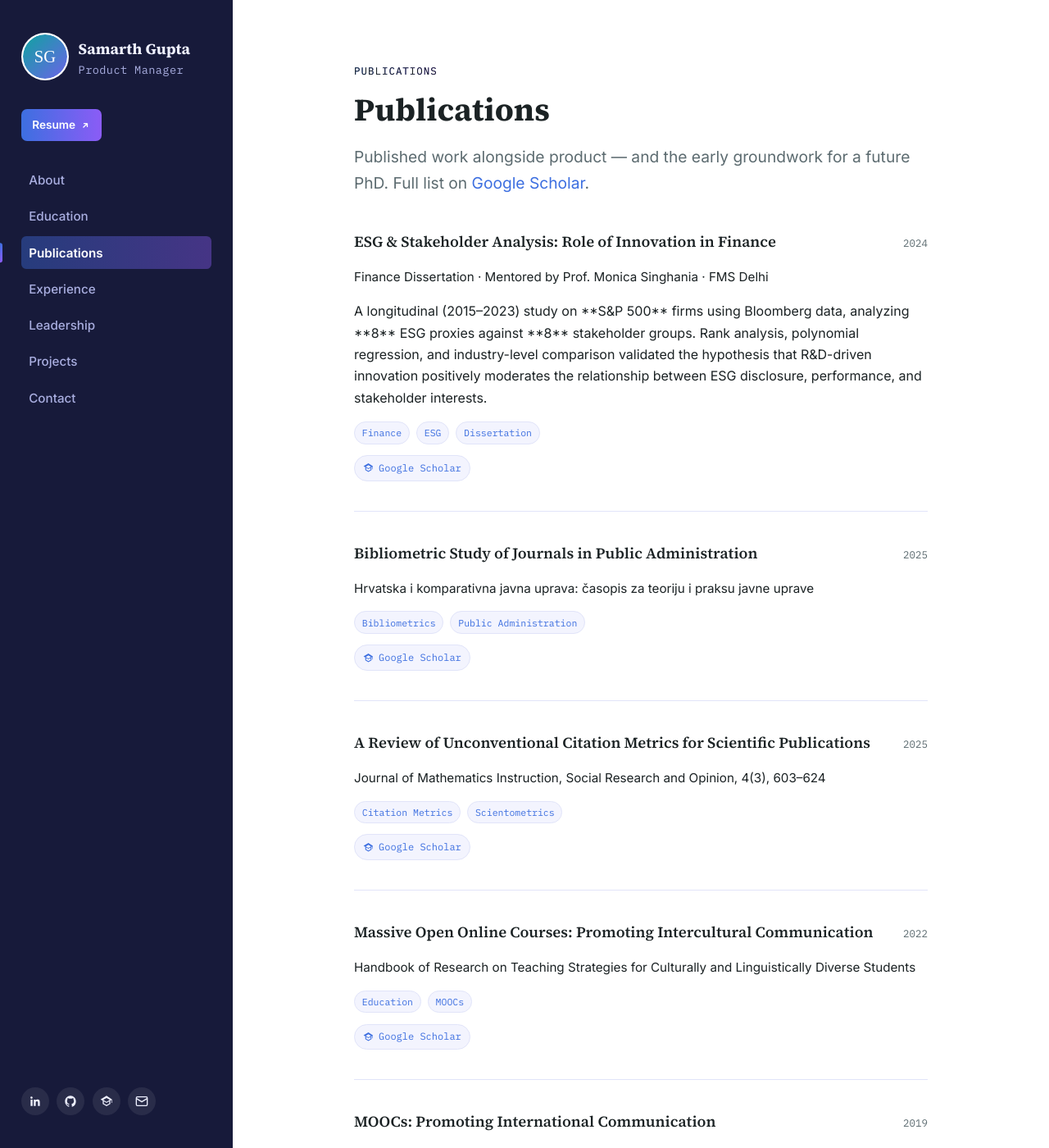
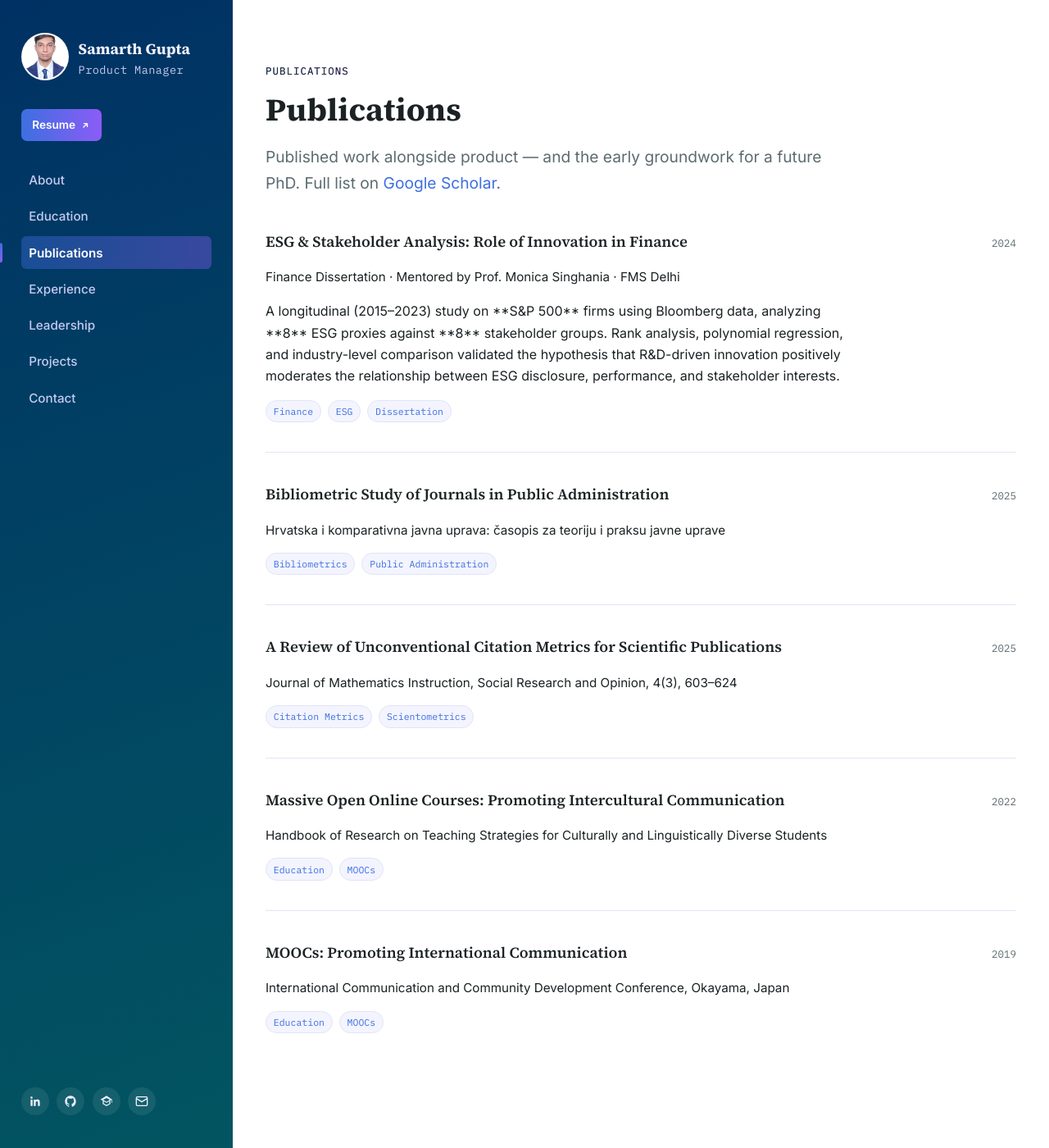
Before and after one commit to sgupta2501/sgupta2501.github.io, a Jekyll site: the page built from publications.md, in a window 1280 px wide and 1400 px high. Shown: the whole window at 82% size. Built offline with Jekyll 4.4.1, drawn with Linux system fonts in a browser that asks for light colours.

Commit message:
version 6

```diff
--- a/_includes/sidebar.html
+++ b/_includes/sidebar.html
@@ -2,7 +2,7 @@
   <div class="sidebar-header-row">
     <div class="sidebar-header">
       <a href="{{ '/' | relative_url }}" class="avatar-link" aria-label="Home">
-        <img src="{{ '/assets/img/avatar.svg' | relative_url }}" alt="Samarth Gupta" class="avatar">
+        <img src="{{ '/assets/img/avatar.png' | relative_url }}" alt="Samarth Gupta" class="avatar">
       </a>
       <div class="sidebar-id">
         <h1 class="sidebar-name"><a href="{{ '/' | relative_url }}">Samarth Gupta</a></h1>
--- a/assets/css/style.css
+++ b/assets/css/style.css
@@ -10,9 +10,11 @@
   --bg: #FFFFFF;
   --bg-alt: #F3F4FE;        /* blue/purple-tinted section wash */
   --border: #E1E4F9;
-  --sidebar-bg: #171A3A;    /* deep indigo sidebar */
+  --sidebar-bg: #0A3A6E;         /* fallback flat color */
+  --sidebar-bg-start: #003164;   /* deep blue, sampled from reference photo */
+  --sidebar-bg-end: #025561;     /* deep teal, sampled from reference photo, darkened for contrast */
   --sidebar-fg: #EEF0FF;
-  --sidebar-muted: #A9AEE0;
+  --sidebar-muted: #C3CBF0;
 
   --font-display: 'Archivo Black', 'Source Serif 4', Georgia, serif;
   --font-serif: 'Source Serif 4', Georgia, serif;
@@ -20,7 +22,7 @@
   --font-mono: 'IBM Plex Mono', 'SFMono-Regular', Consolas, monospace;
 
   --sidebar-width: 284px;
-  --content-max: 780px;
+  --content-max: 1100px;
 }
 
 * { box-sizing: border-box; }
@@ -65,6 +67,7 @@ h1, h2, h3, h4 {
   width: var(--sidebar-width);
   flex-shrink: 0;
   background: var(--sidebar-bg);
+  background: linear-gradient(160deg, var(--sidebar-bg-start) 0%, var(--sidebar-bg-end) 100%);
   padding: 2.5rem 1.6rem;
   display: flex;
   flex-direction: column;
@@ -205,7 +208,7 @@ h1, h2, h3, h4 {
 
 /* Education / Experience get extra width so the horizontal timeline wave
    has room to breathe before it needs to scroll. */
-.content-inner--wide { max-width: 1320px; }
+.content-inner--wide { max-width: 1600px; }
 
 .page-footer {
   max-width: var(--content-max);
@@ -335,9 +338,10 @@ h1, h2, h3, h4 {
   margin-bottom: 0.15rem;
 }
 .entry-title { font-family: var(--font-serif); font-size: 1.15rem; font-weight: 600; color: var(--ink); }
-.entry-icon { color: var(--accent); vertical-align: -2px; margin-right: 0.35rem; flex-shrink: 0; }
+.entry-icon { width: 20px; height: 20px; color: var(--accent); vertical-align: -4px; margin-right: 0.4rem; flex-shrink: 0; }
 .entry-org { color: var(--muted); font-size: 0.95rem; }
 .entry-date { font-family: var(--font-mono); font-size: 0.78rem; color: var(--muted); white-space: nowrap; }
+.entry > p, .entry ul { max-width: 72ch; }
 
 .tag-row { display: flex; flex-wrap: wrap; gap: 0.5rem; margin: 0.75rem 0 0; }
 .tag {
@@ -377,10 +381,10 @@ h1, h2, h3, h4 {
 }
 
 .org-badge.badge-sm {
-  width: 36px;
-  height: 36px;
-  border-radius: 9px;
-  font-size: 0.58rem;
+  width: 52px;
+  height: 52px;
+  border-radius: 12px;
+  font-size: 0.68rem;
 }
 
 .entry-header-with-badge {
@@ -459,8 +463,6 @@ h1, h2, h3, h4 {
   align-items: center;
   gap: 0.5rem;
 }
-.timeline-item.is-up .timeline-node { margin-top: 1.3rem; }
-.timeline-item.is-down .timeline-node { margin-bottom: 1.3rem; }
 
 /* thin stem connecting the card to its dot */
 .timeline-item.is-up .timeline-node::before,
@@ -665,6 +667,29 @@ h1, h2, h3, h4 {
 /* ============================================
    Responsive
    ============================================ */
+/* Desktop (generous width): cards flex to fill the row exactly, so the
+   timeline never needs to scroll. Narrower windows (tablet) fall back to
+   the fixed-width scrollable track defined above; mobile stacks vertically
+   (see the max-width: 860px block below). */
+@media (min-width: 1400px) {
+  .timeline-wrap {
+    overflow-x: visible;
+    -webkit-mask-image: none;
+    mask-image: none;
+  }
+  .timeline-track {
+    width: 100%;
+    min-width: 0;
+    gap: 2rem;
+    padding: 3.5rem 1.5rem;
+  }
+  .timeline-item {
+    flex: 1 1 0;
+    width: auto;
+    min-width: 0;
+  }
+}
+
 @media (max-width: 860px) {
   .layout { flex-direction: column; }
 
--- a/publications.md
+++ b/publications.md
@@ -8,9 +8,6 @@ description: Published research and dissertation work, ahead of a future PhD.
 <p class="eyebrow">Publications</p>
 <h1>Publications</h1>
 <p class="lede">Published work alongside product — and the early groundwork for a future PhD. Full list on <a href="https://scholar.google.com/citations?user=5JrNL14AAAAJ&hl=en" target="_blank" rel="noopener">Google Scholar</a>.</p>
-
-<!-- Each "Google Scholar" link below is an auto-generated search-by-title link.
-     If you have the exact citation URL for a paper, swap it in for a more precise link. -->
 
 <div class="entry">
   <div class="entry-header">
@@ -24,22 +21,12 @@ description: Published research and dissertation work, ahead of a future PhD.
     <span class="tag">ESG</span>
     <span class="tag">Dissertation</span>
   </div>
+  <!-- Optional links — uncomment and fill in once you have them:
   <div class="paper-links">
-    <a class="paper-link" href="https://scholar.google.com/scholar?q=ESG%20%26%20Stakeholder%20Analysis%3A%20Role%20of%20Innovation%20in%20Finance" target="_blank" rel="noopener">
-      <svg viewBox="0 0 24 24" fill="currentColor"><path d="M12 2L1 8.5l4 2.32V17l7 4 7-4v-6.18l2-1.16V15h1V8.5L12 2zm6.06 7.51L12 13.15 5.94 9.51 12 6.02l6.06 3.49zM17 15.99l-5 2.86-5-2.86v-3.94l5 2.9 5-2.9v3.94z"/></svg>
-      Google Scholar
-    </a>
-    <!-- Optional extras — uncomment and fill in once you have links:
-    <a class="paper-link" href="YOUR_GITHUB_REPO_URL" target="_blank" rel="noopener">
-      <svg viewBox="0 0 24 24" fill="currentColor"><path d="M12 2C6.48 2 2 6.58 2 12.25c0 4.53 2.87 8.37 6.84 9.73.5.1.68-.22.68-.49 0-.24-.01-1.04-.01-1.89-2.78.62-3.37-1.22-3.37-1.22-.45-1.18-1.11-1.49-1.11-1.49-.91-.64.07-.63.07-.63 1 .07 1.53 1.06 1.53 1.06.89 1.56 2.34 1.11 2.91.85.09-.66.35-1.11.63-1.37-2.22-.26-4.56-1.14-4.56-5.06 0-1.12.39-2.03 1.03-2.75-.1-.26-.45-1.31.1-2.73 0 0 .84-.28 2.75 1.05a9.32 9.32 0 0 1 5 0c1.9-1.33 2.74-1.05 2.74-1.05.55 1.42.2 2.47.1 2.73.64.72 1.03 1.63 1.03 2.75 0 3.93-2.34 4.79-4.57 5.05.36.32.68.94.68 1.9 0 1.37-.01 2.47-.01 2.81 0 .27.18.6.69.49A10.26 10.26 0 0 0 22 12.25C22 6.58 17.52 2 12 2z"/></svg>
-      GitHub
-    </a>
-    <a class="paper-link" href="{{ '/assets/papers/esg-stakeholder-analysis.pdf' | relative_url }}" target="_blank" rel="noopener">
-      <svg viewBox="0 0 24 24" fill="none" stroke="currentColor" stroke-width="2"><path d="M14 2H6a2 2 0 0 0-2 2v16a2 2 0 0 0 2 2h12a2 2 0 0 0 2-2V8z"/><path d="M14 2v6h6"/></svg>
-      PDF
-    </a>
-    -->
+    <a class="paper-link" href="YOUR_GITHUB_REPO_URL" target="_blank" rel="noopener">GitHub</a>
+    <a class="paper-link" href="{{ '/assets/papers/YOUR_FILE.pdf' | relative_url }}" target="_blank" rel="noopener">PDF</a>
   </div>
+  -->
 </div>
 
 <div class="entry">
@@ -52,12 +39,12 @@ description: Published research and dissertation work, ahead of a future PhD.
     <span class="tag">Bibliometrics</span>
     <span class="tag">Public Administration</span>
   </div>
+  <!-- Optional links — uncomment and fill in once you have them:
   <div class="paper-links">
-    <a class="paper-link" href="https://scholar.google.com/scholar?q=Bibliometric%20Study%20of%20Journals%20in%20Public%20Administration" target="_blank" rel="noopener">
-      <svg viewBox="0 0 24 24" fill="currentColor"><path d="M12 2L1 8.5l4 2.32V17l7 4 7-4v-6.18l2-1.16V15h1V8.5L12 2zm6.06 7.51L12 13.15 5.94 9.51 12 6.02l6.06 3.49zM17 15.99l-5 2.86-5-2.86v-3.94l5 2.9 5-2.9v3.94z"/></svg>
-      Google Scholar
-    </a>
+    <a class="paper-link" href="YOUR_GITHUB_REPO_URL" target="_blank" rel="noopener">GitHub</a>
+    <a class="paper-link" href="{{ '/assets/papers/YOUR_FILE.pdf' | relative_url }}" target="_blank" rel="noopener">PDF</a>
   </div>
+  -->
 </div>
 
 <div class="entry">
@@ -70,12 +57,12 @@ description: Published research and dissertation work, ahead of a future PhD.
     <span class="tag">Citation Metrics</span>
     <span class="tag">Scientometrics</span>
   </div>
+  <!-- Optional links — uncomment and fill in once you have them:
   <div class="paper-links">
-    <a class="paper-link" href="https://scholar.google.com/scholar?q=A%20Review%20of%20Unconventional%20Citation%20Metrics%20for%20Scientific%20Publications" target="_blank" rel="noopener">
-      <svg viewBox="0 0 24 24" fill="currentColor"><path d="M12 2L1 8.5l4 2.32V17l7 4 7-4v-6.18l2-1.16V15h1V8.5L12 2zm6.06 7.51L12 13.15 5.94 9.51 12 6.02l6.06 3.49zM17 15.99l-5 2.86-5-2.86v-3.94l5 2.9 5-2.9v3.94z"/></svg>
-      Google Scholar
-    </a>
+    <a class="paper-link" href="YOUR_GITHUB_REPO_URL" target="_blank" rel="noopener">GitHub</a>
+    <a class="paper-link" href="{{ '/assets/papers/YOUR_FILE.pdf' | relative_url }}" target="_blank" rel="noopener">PDF</a>
   </div>
+  -->
 </div>
 
 <div class="entry">
@@ -88,12 +75,12 @@ description: Published research and dissertation work, ahead of a future PhD.
     <span class="tag">Education</span>
     <span class="tag">MOOCs</span>
   </div>
+  <!-- Optional links — uncomment and fill in once you have them:
   <div class="paper-links">
-    <a class="paper-link" href="https://scholar.google.com/scholar?q=Massive%20Open%20Online%20Courses%3A%20Promoting%20Intercultural%20Communication" target="_blank" rel="noopener">
-      <svg viewBox="0 0 24 24" fill="currentColor"><path d="M12 2L1 8.5l4 2.32V17l7 4 7-4v-6.18l2-1.16V15h1V8.5L12 2zm6.06 7.51L12 13.15 5.94 9.51 12 6.02l6.06 3.49zM17 15.99l-5 2.86-5-2.86v-3.94l5 2.9 5-2.9v3.94z"/></svg>
-      Google Scholar
-    </a>
+    <a class="paper-link" href="YOUR_GITHUB_REPO_URL" target="_blank" rel="noopener">GitHub</a>
+    <a class="paper-link" href="{{ '/assets/papers/YOUR_FILE.pdf' | relative_url }}" target="_blank" rel="noopener">PDF</a>
   </div>
+  -->
 </div>
 
 <div class="entry">
@@ -106,10 +93,10 @@ description: Published research and dissertation work, ahead of a future PhD.
     <span class="tag">Education</span>
     <span class="tag">MOOCs</span>
   </div>
+  <!-- Optional links — uncomment and fill in once you have them:
   <div class="paper-links">
-    <a class="paper-link" href="https://scholar.google.com/scholar?q=MOOCs%3A%20Promoting%20International%20Communication" target="_blank" rel="noopener">
-      <svg viewBox="0 0 24 24" fill="currentColor"><path d="M12 2L1 8.5l4 2.32V17l7 4 7-4v-6.18l2-1.16V15h1V8.5L12 2zm6.06 7.51L12 13.15 5.94 9.51 12 6.02l6.06 3.49zM17 15.99l-5 2.86-5-2.86v-3.94l5 2.9 5-2.9v3.94z"/></svg>
-      Google Scholar
-    </a>
+    <a class="paper-link" href="YOUR_GITHUB_REPO_URL" target="_blank" rel="noopener">GitHub</a>
+    <a class="paper-link" href="{{ '/assets/papers/YOUR_FILE.pdf' | relative_url }}" target="_blank" rel="noopener">PDF</a>
   </div>
+  -->
 </div>
```
Also changed, not shown: README.md.
